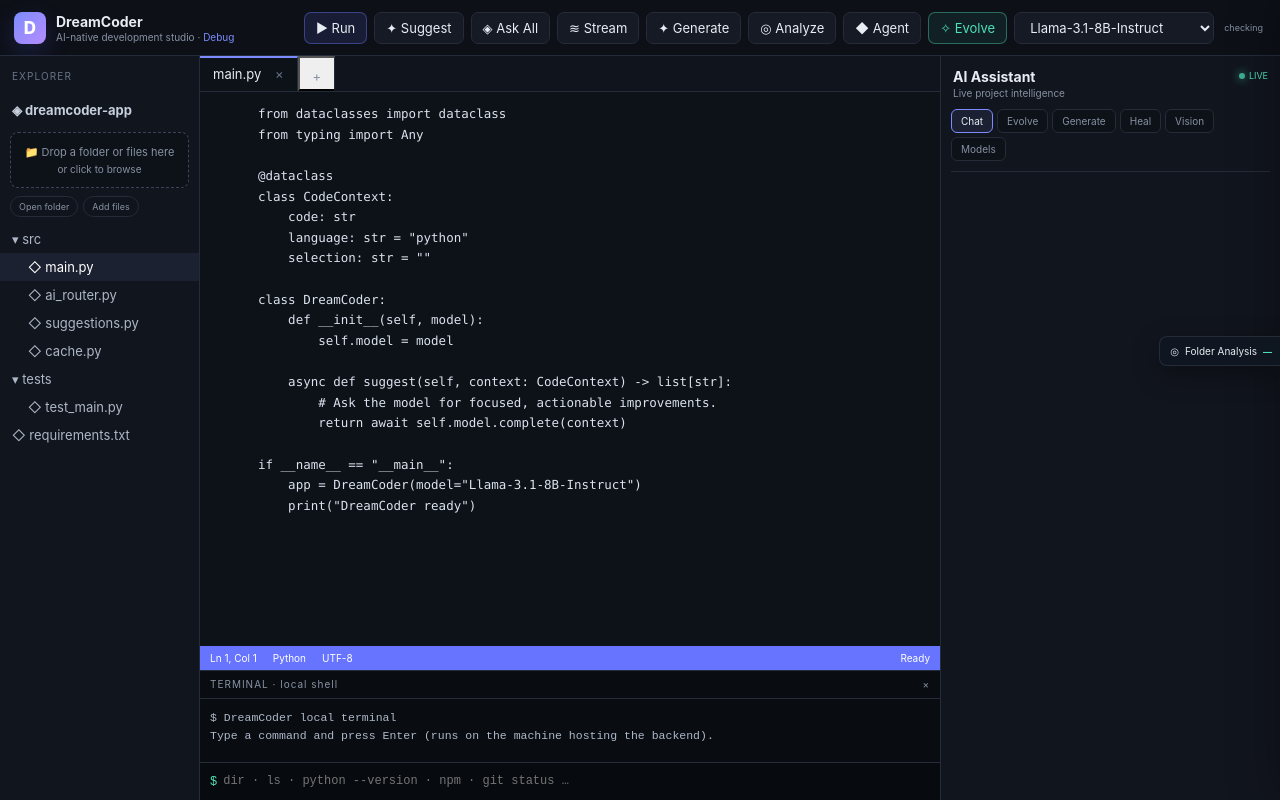
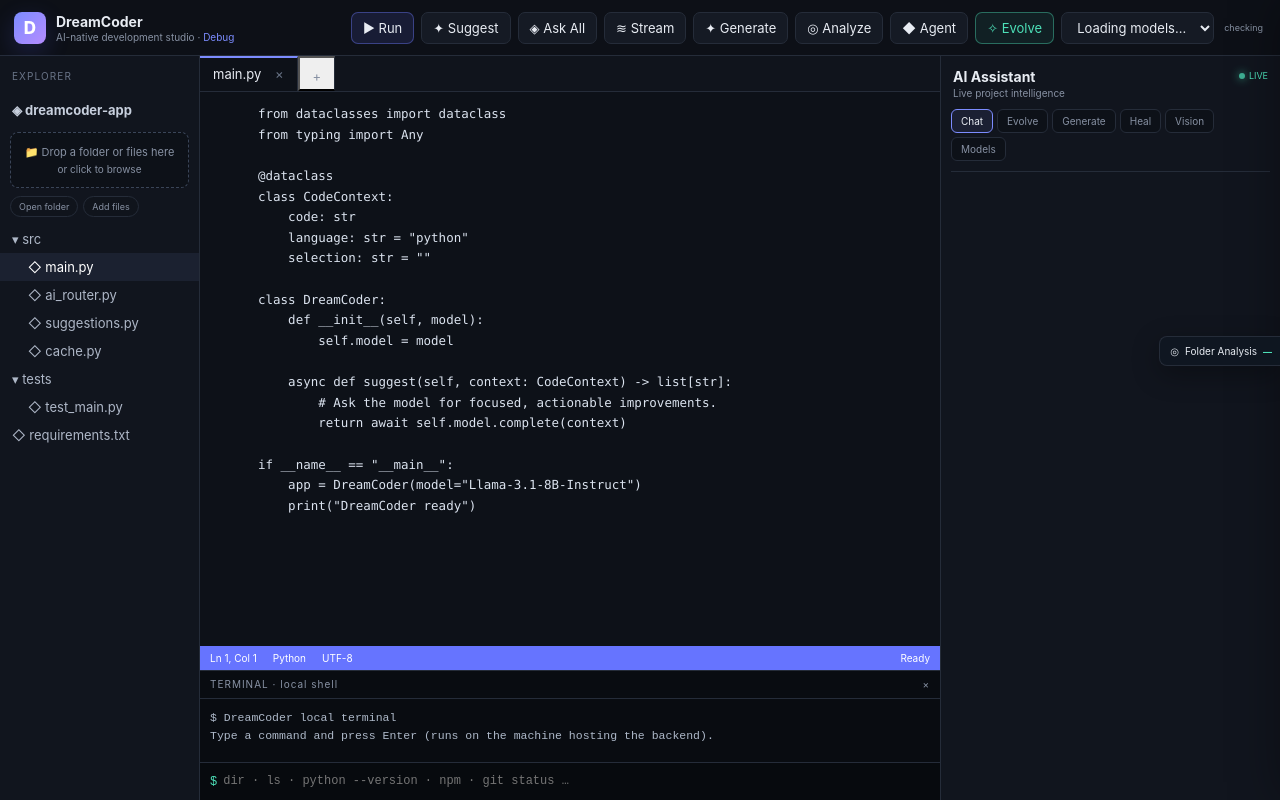
Before and after one commit to PcButNoBTC/DreamCoder, a plain HTML site: page frontend/index.html in a window 1280 px wide. Drawn offline with Linux system fonts and the light colour scheme.

Commit message:
fix(ui): remove misleading static model choices

```diff
--- a/frontend/index.html
+++ b/frontend/index.html
@@ -26,25 +26,7 @@
         <button id="agentBtn" class="btn" title="Run project agent">◆ Agent</button>
         <button id="evolveBtn" class="btn evolve" title="Ask AI to improve the app">✧ Evolve</button>
         <select id="modelSelect" class="select">
-          <optgroup label="Code-specialized">
-            <option value="Qwen2.5-Coder">Qwen2.5-Coder</option>
-            <option value="StarCoder2">StarCoder2</option>
-            <option value="DeepSeek-Coder">DeepSeek-Coder</option>
-            <option value="CodeLlama-34B">CodeLlama-34B</option>
-          </optgroup>
-          <optgroup label="Open / general (less restricted)">
-            <option value="Llama-3.1-8B-Instruct" selected>Llama-3.1-8B-Instruct</option>
-            <option value="Llama-3.1-70B-Instruct">Llama-3.1-70B-Instruct</option>
-            <option value="Mistral-7B-Instruct">Mistral-7B-Instruct</option>
-            <option value="Mixtral-8x7B">Mixtral-8x7B</option>
-            <option value="Yi-34B-Chat">Yi-34B-Chat</option>
-            <option value="Dolphin-Llama3">Dolphin-Llama3 (uncensored)</option>
-            <option value="WizardLM-2">WizardLM-2</option>
-          </optgroup>
-          <optgroup label="Local">
-            <option value="Local Model">Local Model (Ollama / HF)</option>
-            <option value="Ollama">Ollama (any pulled model)</option>
-          </optgroup>
+          <option value="mock">Loading models…</option>
         </select>
         <span id="modelStatus" class="model-status" title="Selected provider status">checking</span>
       </div>
```
